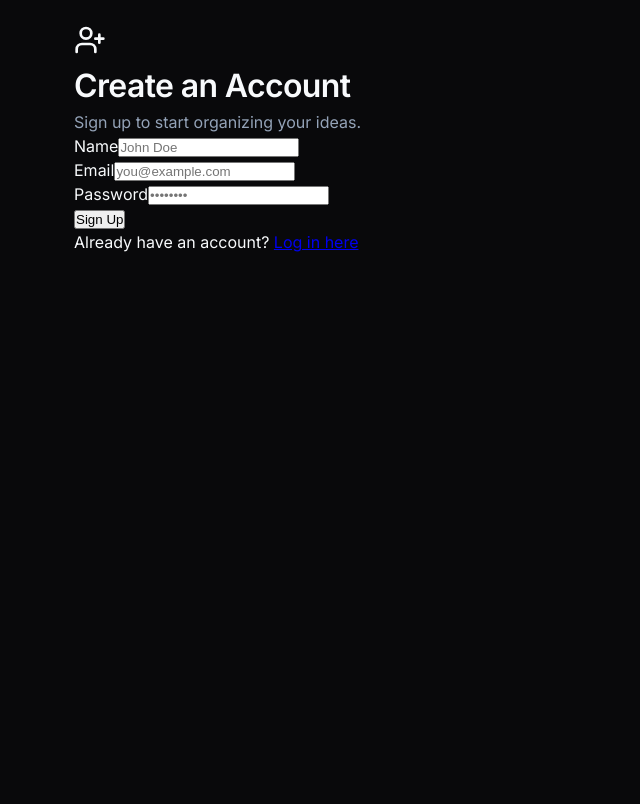
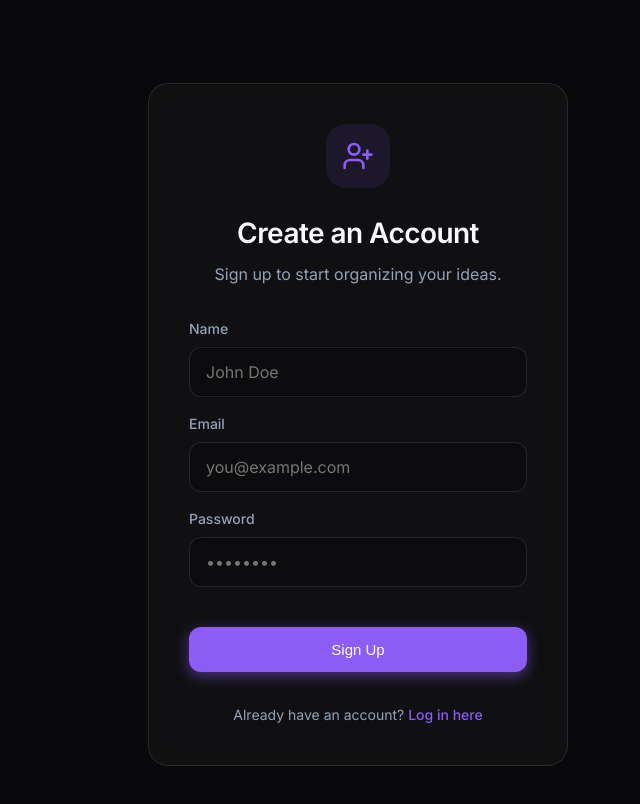
Before and after one commit to AntonyMittul/Idea_Bucket, a Next.js app: page /register in a window 1280 px wide. Shown: the top 804 px of the page, without its empty margins (282-922 px from the left). Built offline with nearby package versions, Linux system fonts and the light colour scheme.

Commit message:
fix: Rewrite auth pages to use native Vanilla CSS instead of Tailwind

```diff
--- a/src/app/globals.css
+++ b/src/app/globals.css
@@ -490,3 +490,76 @@ textarea.input-field {
   color: var(--text-muted);
   font-size: 14px;
 }
+
+/* Auth Pages */
+.auth-container {
+  display: flex;
+  min-height: 100vh;
+  align-items: center;
+  justify-content: center;
+  padding: 24px;
+}
+
+.auth-card {
+  width: 100%;
+  max-width: 420px;
+  padding: 40px;
+  text-align: center;
+}
+
+.auth-icon {
+  width: 64px;
+  height: 64px;
+  margin: 0 auto 24px;
+  background: rgba(139, 92, 246, 0.1);
+  color: var(--primary);
+  border-radius: 20px;
+  display: flex;
+  align-items: center;
+  justify-content: center;
+}
+
+.auth-title {
+  font-size: 28px;
+  margin-bottom: 8px;
+  color: var(--text-main);
+}
+
+.auth-subtitle {
+  color: var(--text-muted);
+  margin-bottom: 32px;
+}
+
+.auth-form {
+  text-align: left;
+}
+
+.auth-error {
+  background: rgba(239, 68, 68, 0.1);
+  border: 1px solid rgba(239, 68, 68, 0.2);
+  color: #ef4444;
+  padding: 12px;
+  border-radius: 12px;
+  font-size: 14px;
+  margin-bottom: 20px;
+  text-align: center;
+}
+
+.auth-footer {
+  margin-top: 32px;
+  text-align: center;
+  font-size: 14px;
+  color: var(--text-muted);
+}
+
+.auth-link {
+  color: var(--primary);
+  text-decoration: none;
+  font-weight: 500;
+  transition: color var(--transition);
+}
+
+.auth-link:hover {
+  color: var(--primary-hover);
+  text-decoration: underline;
+}
--- a/src/app/register/page.tsx
+++ b/src/app/register/page.tsx
@@ -62,61 +62,59 @@ export default function RegisterPage() {
   }
 
   return (
-    <div className="flex min-h-screen items-center justify-center p-4">
+    <div className="auth-container">
       <motion.div
         initial={{ opacity: 0, y: 20 }}
         animate={{ opacity: 1, y: 0 }}
-        className="w-full max-w-md"
+        className="glass-panel auth-card"
       >
-        <div className="flex flex-col items-center mb-8">
-          <div className="flex h-16 w-16 items-center justify-center rounded-2xl bg-primary/20 text-primary mb-4">
-            <UserPlus size={32} />
-          </div>
-          <h1 className="text-3xl font-bold tracking-tight">Create an Account</h1>
-          <p className="text-muted-foreground mt-2 text-center">
-            Sign up to start organizing your ideas.
-          </p>
+        <div className="auth-icon">
+          <UserPlus size={32} />
         </div>
+        <h1 className="auth-title">Create an Account</h1>
+        <p className="auth-subtitle">
+          Sign up to start organizing your ideas.
+        </p>
 
-        <form onSubmit={handleSubmit} className="space-y-4">
+        <form onSubmit={handleSubmit} className="auth-form">
           {error && (
-            <div className="p-3 text-sm text-red-500 bg-red-500/10 border border-red-500/20 rounded-xl">
+            <div className="auth-error">
               {error}
             </div>
           )}
 
-          <div className="space-y-2">
-            <label className="text-sm font-medium text-foreground" htmlFor="name">
+          <div className="input-group">
+            <label className="input-label" htmlFor="name">
               Name
             </label>
             <input
               id="name"
               type="text"
               required
-              className="w-full bg-card/50 border border-border/50 rounded-xl p-3 text-foreground focus:outline-none focus:ring-2 focus:ring-primary/50 transition-all"
+              className="input-field"
               placeholder="John Doe"
               value={name}
               onChange={(e) => setName(e.target.value)}
             />
           </div>
 
-          <div className="space-y-2">
-            <label className="text-sm font-medium text-foreground" htmlFor="email">
+          <div className="input-group">
+            <label className="input-label" htmlFor="email">
               Email
             </label>
             <input
               id="email"
               type="email"
               required
-              className="w-full bg-card/50 border border-border/50 rounded-xl p-3 text-foreground focus:outline-none focus:ring-2 focus:ring-primary/50 transition-all"
+              className="input-field"
               placeholder="you@example.com"
               value={email}
               onChange={(e) => setEmail(e.target.value)}
             />
           </div>
 
-          <div className="space-y-2">
-            <label className="text-sm font-medium text-foreground" htmlFor="password">
+          <div className="input-group">
+            <label className="input-label" htmlFor="password">
               Password
             </label>
             <input
@@ -124,7 +122,7 @@ export default function RegisterPage() {
               type="password"
               required
               minLength={6}
-              className="w-full bg-card/50 border border-border/50 rounded-xl p-3 text-foreground focus:outline-none focus:ring-2 focus:ring-primary/50 transition-all"
+              className="input-field"
               placeholder="••••••••"
               value={password}
               onChange={(e) => setPassword(e.target.value)}
@@ -134,15 +132,16 @@ export default function RegisterPage() {
           <button
             type="submit"
             disabled={loading}
-            className="w-full bg-primary text-primary-foreground font-semibold rounded-xl p-3 mt-6 hover:opacity-90 transition-opacity flex justify-center items-center"
+            className="btn btn-primary"
+            style={{ width: '100%', marginTop: '24px', padding: '14px' }}
           >
             {loading ? <Loader2 className="animate-spin" /> : "Sign Up"}
           </button>
         </form>
 
-        <div className="mt-6 text-center text-sm text-muted-foreground">
+        <div className="auth-footer">
           Already have an account?{" "}
-          <Link href="/login" className="text-primary hover:underline font-medium">
+          <Link href="/login" className="auth-link">
             Log in here
           </Link>
         </div>
```
Also changed, not shown: src/app/login/page.tsx (+20 -21 lines).
